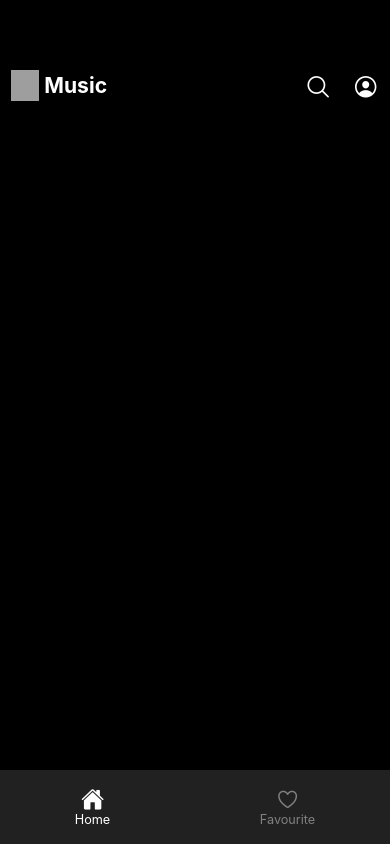
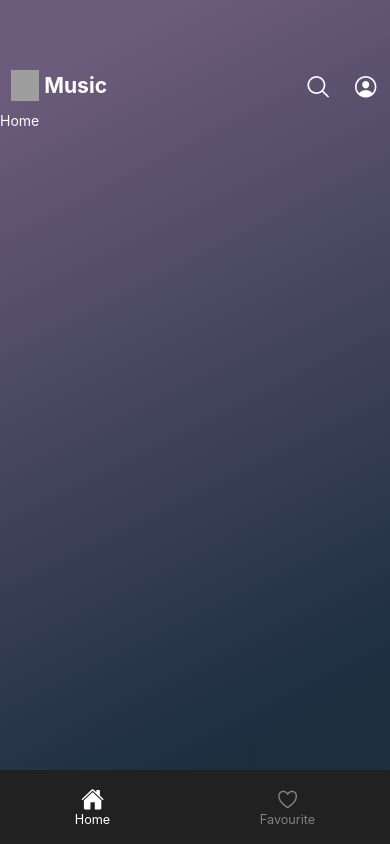
Before and after one commit to itzyashh/music-player, a React Native app: screen /Home in a window 390 px wide. Built offline with nearby package versions, Linux system fonts and the light colour scheme; grey boxes are pictures that could not be loaded.

Commit message:
add background

```diff
--- a/src/components/CustomHeader.tsx
+++ b/src/components/CustomHeader.tsx
@@ -3,7 +3,8 @@ import React from 'react'
 import { SafeAreaView } from 'react-native-safe-area-context'
 import { Ionicons } from '@expo/vector-icons';
 import { moderateScale, scale, verticalScale } from 'react-native-size-matters';
-const CustomHeader = (props) => {
+import { NativeStackHeaderProps } from '@react-navigation/native-stack';
+const CustomHeader = (props: NativeStackHeaderProps) => {
     console.log('props', props)
 
   return (
@@ -28,7 +29,6 @@ export default CustomHeader
 const styles = StyleSheet.create({
     container: {
         flexDirection: 'row',
-
         alignItems: 'flex-end',
         justifyContent: 'space-between',
         height: verticalScale(90),
--- a/src/components/CustomTabBar.tsx
+++ b/src/components/CustomTabBar.tsx
@@ -3,6 +3,7 @@ import React from 'react'
 import { BottomTabBarProps } from '@react-navigation/bottom-tabs'
 import { Ionicons } from '@expo/vector-icons';
 import { moderateScale, verticalScale } from 'react-native-size-matters';
+import { colors } from '../constants/colors';
 
 const CustomTabBar = (props: BottomTabBarProps) => {
     const routes = props.state.routes
@@ -39,7 +40,7 @@ const styles = StyleSheet.create({
         flexDirection: 'row',
         justifyContent: 'space-around',
         alignItems: 'center',
-        backgroundColor: 'rgb(33, 33, 33)',
+        backgroundColor: colors.panel,
         height: verticalScale(60)
     },
     text: {
--- /dev/null
+++ b/src/constants/colors.ts
@@ -0,0 +1,10 @@
+export const colors = {
+    panel: 'rgb(33, 33, 33)',
+    text: 'white',
+    icon: 'white',
+    background: 'black',
+    active: 'white',
+    gradient1:'#355C7D',
+    gradient2:'#6C5B7B',
+    gradient1opacity:'rgba(53, 92, 125, 0.5)',
+}
--- /dev/null
+++ b/src/constants/style.ts
@@ -0,0 +1,5 @@
+import { verticalScale } from "react-native-size-matters";
+
+export const header = {
+    height: verticalScale(90),
+}
--- a/src/screens/Favourite/Favourite.tsx
+++ b/src/screens/Favourite/Favourite.tsx
@@ -4,7 +4,7 @@ import React from 'react'
 const Favourite = () => {
   return (
     <View style={styles.container}>
-      <Text>Favourite</Text>
+      <Text style={styles.text}>Favourite</Text>
     </View>
   )
 }
@@ -15,5 +15,8 @@ const styles = StyleSheet.create({
     container: {
         flex: 1,
         backgroundColor: 'black',
+        },
+        text:{
+          color: 'white'
         }
 })
--- a/src/screens/Home/Home.tsx
+++ b/src/screens/Home/Home.tsx
@@ -1,20 +1,38 @@
 import { StyleSheet, Text, View } from 'react-native'
 import React from 'react'
 import { SafeAreaView } from 'react-native-safe-area-context'
+import { colors } from '../../constants/colors'
+import { header } from '../../constants/style'
+import { LinearGradient } from 'expo-linear-gradient'
 
 const Home = () => {
   return (
-    <SafeAreaView style={styles.container}>
-      <Text>Home</Text>
-    </SafeAreaView>
+    <LinearGradient
+    colors={[colors.gradient2, colors.gradient1opacity]}
+    start={{ x: 0.1, y: 0.1 }}
+    end={{ x: 0.9, y: 0.9 }}
+    locations={[0.1, 0.9]}
+    style={styles.root}>
+    <View style={styles.container}>
+
+        <Text style={styles.text}>Home</Text>
+
+    </View>
+    </LinearGradient>
   )
 }
 
 export default Home
 
 const styles = StyleSheet.create({
-    container: {
-        flex: 1,
-        backgroundColor: 'black',
-        }
+  root: {
+    flex: 1,
+    backgroundColor: colors.background
+  },
+  container: {
+    marginTop: header.height
+  },
+  text: {
+    color: colors.text
+  }
 })
```
